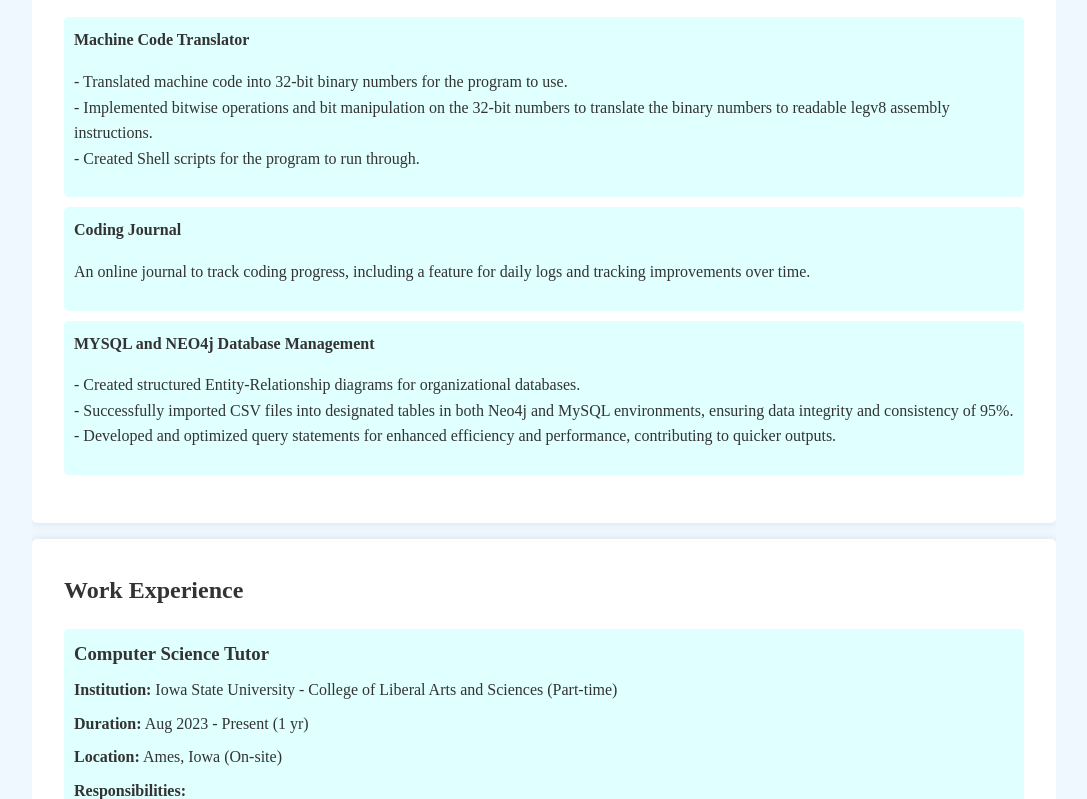
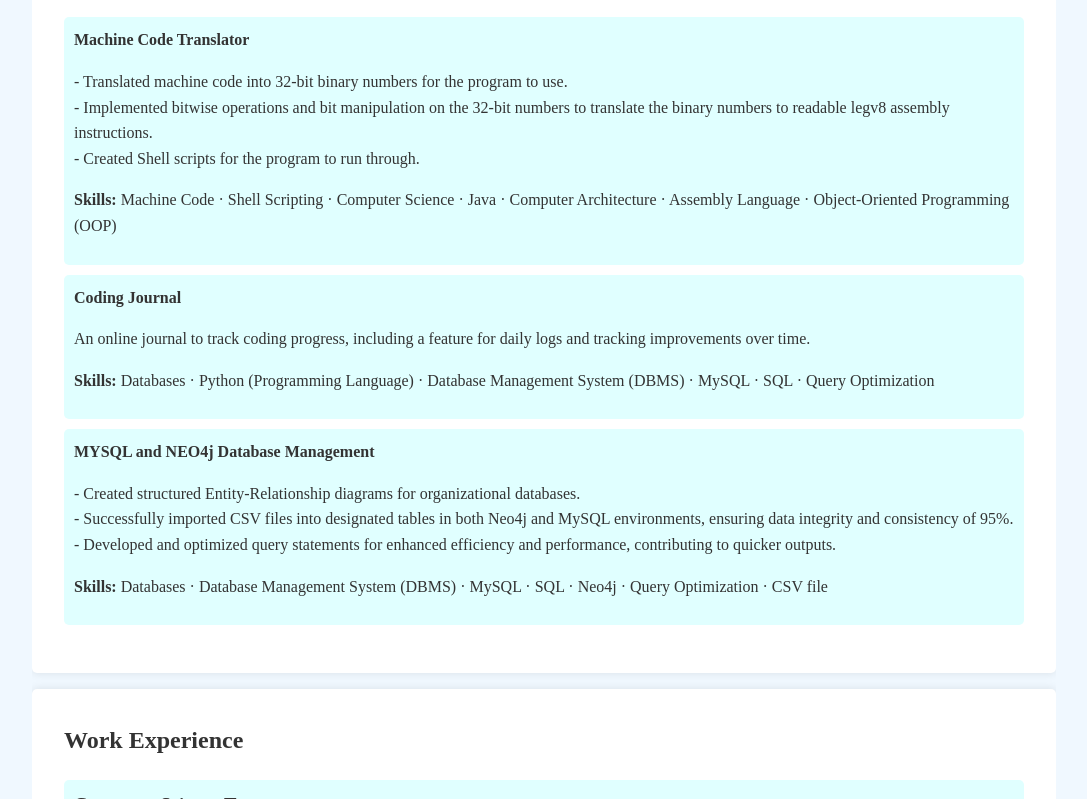
Before and after one commit to NaveenPrabakar/NaveenPrabakar-Personal-webpage, a plain HTML site: page index.html in a window 1280 px wide. Shown: the part 541-1340 px from the top of the page, without its empty margins (96-1183 px from the left). Drawn offline with Linux system fonts and the light colour scheme.

Commit message:
Update index.html

```diff
--- a/index.html
+++ b/index.html
@@ -97,6 +97,7 @@
             <p>My skills are primarily in Java, Python, MySQL, Neo4j, and C. I'm open to working intern positions for backend development, databases, or software. I want to be able to showcase the skills I’ve learned so far in real-life applications.</p>
         </section>
 
+
         <section id="projects" class="projects">
             <h2>Projects</h2>
             <ul>
@@ -107,10 +108,12 @@
                         - Implemented bitwise operations and bit manipulation on the 32-bit numbers to translate the binary numbers to readable legv8 assembly instructions.<br>
                         - Created Shell scripts for the program to run through.
                     </p>
+                    <p><strong>Skills:</strong> Machine Code · Shell Scripting · Computer Science · Java · Computer Architecture · Assembly Language · Object-Oriented Programming (OOP)</p>
                 </li>
                 <li>
                     <a href="https://github.com/NaveenPrabakar/CodingJournal" target="_blank">Coding Journal</a>
                     <p>An online journal to track coding progress, including a feature for daily logs and tracking improvements over time.</p>
+                    <p><strong>Skills:</strong> Databases · Python (Programming Language) · Database Management System (DBMS) · MySQL · SQL · Query Optimization</p>
                 </li>
                 <li>
                     <a href="https://github.com/NaveenPrabakar/Com-S-363-DBMS-" target="_blank">MYSQL and NEO4j Database Management</a>
@@ -119,9 +122,13 @@
                         - Successfully imported CSV files into designated tables in both Neo4j and MySQL environments, ensuring data integrity and consistency of 95%.<br>
                         - Developed and optimized query statements for enhanced efficiency and performance, contributing to quicker outputs.
                     </p>
+                    <p><strong>Skills:</strong> Databases · Database Management System (DBMS) · MySQL · SQL · Neo4j · Query Optimization · CSV file</p>
                 </li>
             </ul>
         </section>
+
+
+
 
 
         <section id="work-experience" class="work-experience">
```
Lines whose indentation alone changed are shown as unchanged.
